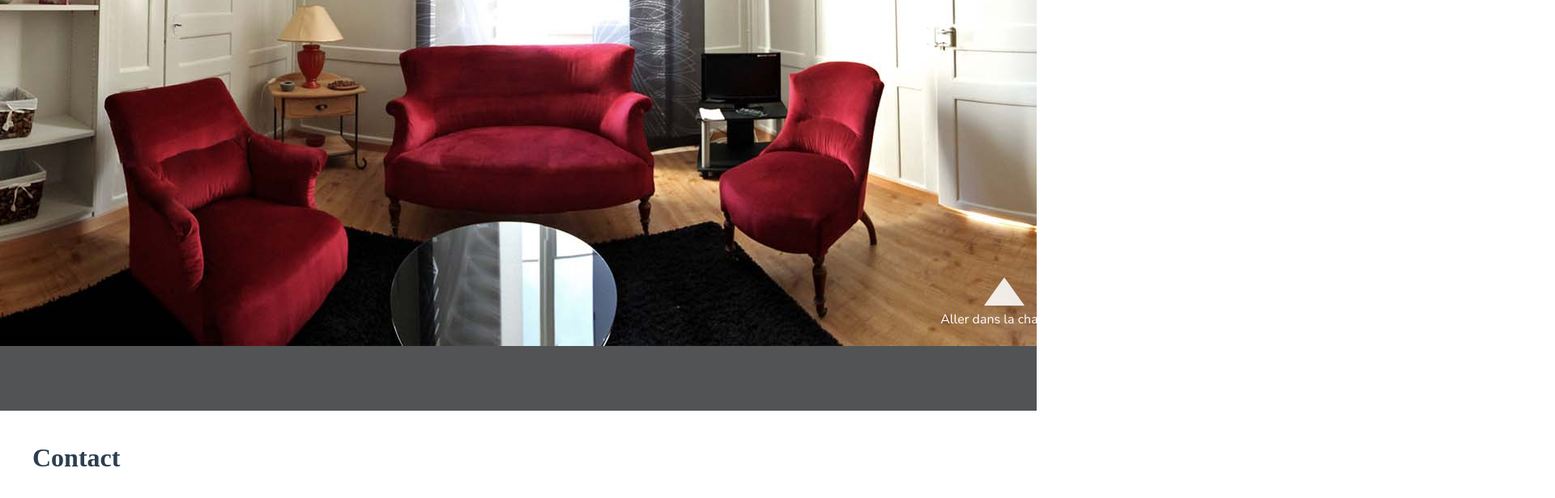
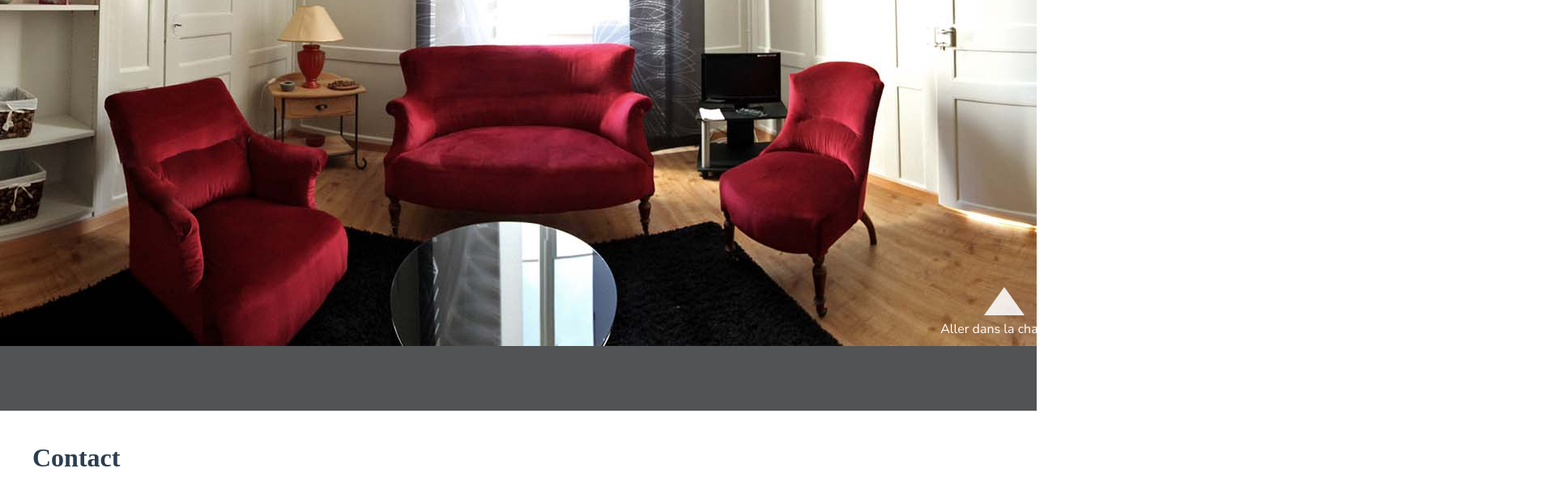
Before and after one commit to j4kim/cret-vaillant-22, a Vue app: page /lounge in a window 1280 px wide. Shown: the part 252-868 px from the top of the page at 81% size, 1920 px wide, since content can reach past the window. Built offline with nearby package versions, Linux system fonts and the light colour scheme; no server answers; a web font is replaced by a local one.

Commit message:
adapt arrownav for multiple arrows

```diff
--- a/src/components/ArrowNav.vue
+++ b/src/components/ArrowNav.vue
@@ -1,14 +1,13 @@
 <template>
-  <div>
+  <div style="position:relative">
     <div
       v-for="way in ways"
       :key="way.path"
       @click="way.preloader.ready ? $router.push(way.path) : undefined"
       :style="{
-        position: 'relative',
-        bottom: '100px',
-        margin: 'auto',
-        left: offset + way.position + 'px',
+        position: 'absolute',
+        bottom: '10px',
+        left: 'calc(50% + ' + (offset + way.position - 100) + 'px)',
         color: 'white',
         cursor: way.preloader.ready ? 'pointer': 'auto',
         width: '200px'
--- a/src/router.js
+++ b/src/router.js
@@ -38,7 +38,7 @@ export default new Router({
             label: "Aller dans la chambre"
           },
           {
-            position: 1400,
+            position: 1550,
             destination: "kitchen",
             label: "Aller à la cuisine"
           }
```
